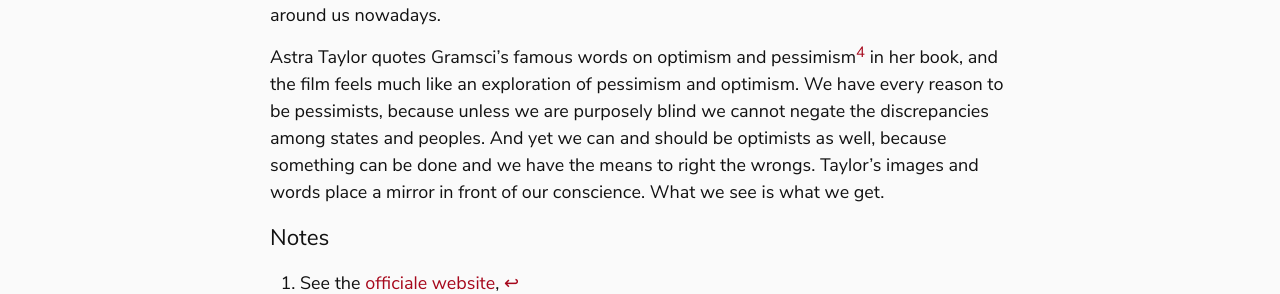
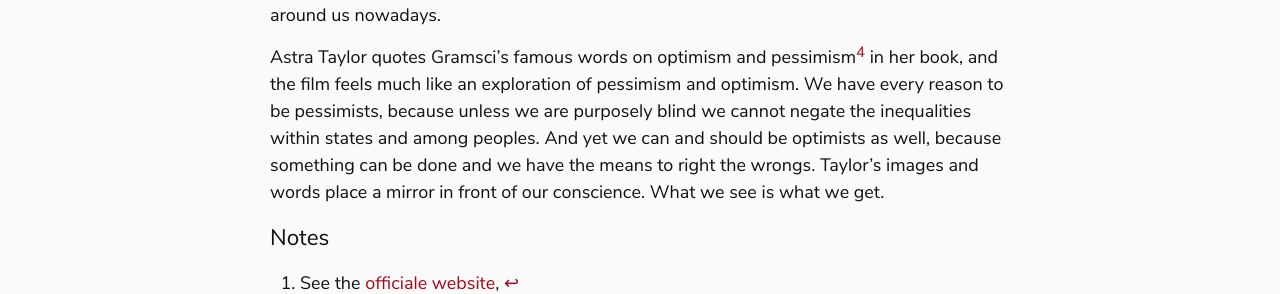
Before and after one commit to manuel-uberti/filmsinwords, a Jekyll site: the page built from _posts/2019-06-28-democracy.md, in a window 1280 px wide. Shown: the part 1674-1968 px from the top of the page. Built offline with Jekyll 4.4.1, drawn with Linux system fonts in a browser that asks for light colours.

Commit message:
Fix wording of paragraph

```diff
--- a/_posts/2019-06-28-democracy.md
+++ b/_posts/2019-06-28-democracy.md
@@ -62,10 +62,10 @@ what is happening around us nowadays.
 Astra Taylor quotes Gramsci’s famous words on optimism and pessimism[^4] in her
 book, and the film feels much like an exploration of pessimism and optimism. We
 have every reason to be pessimists, because unless we are purposely blind we
-cannot negate the discrepancies among states and peoples. And yet we can and
-should be optimists as well, because something can be done and we have the means
-to right the wrongs. Taylor’s images and words place a mirror in front of our
-conscience. What we see is what we get.
+cannot negate the inequalities within states and among peoples. And yet we can
+and should be optimists as well, because something can be done and we have the
+means to right the wrongs. Taylor’s images and words place a mirror in front of
+our conscience. What we see is what we get.
 
 #### Notes ####
 
```
